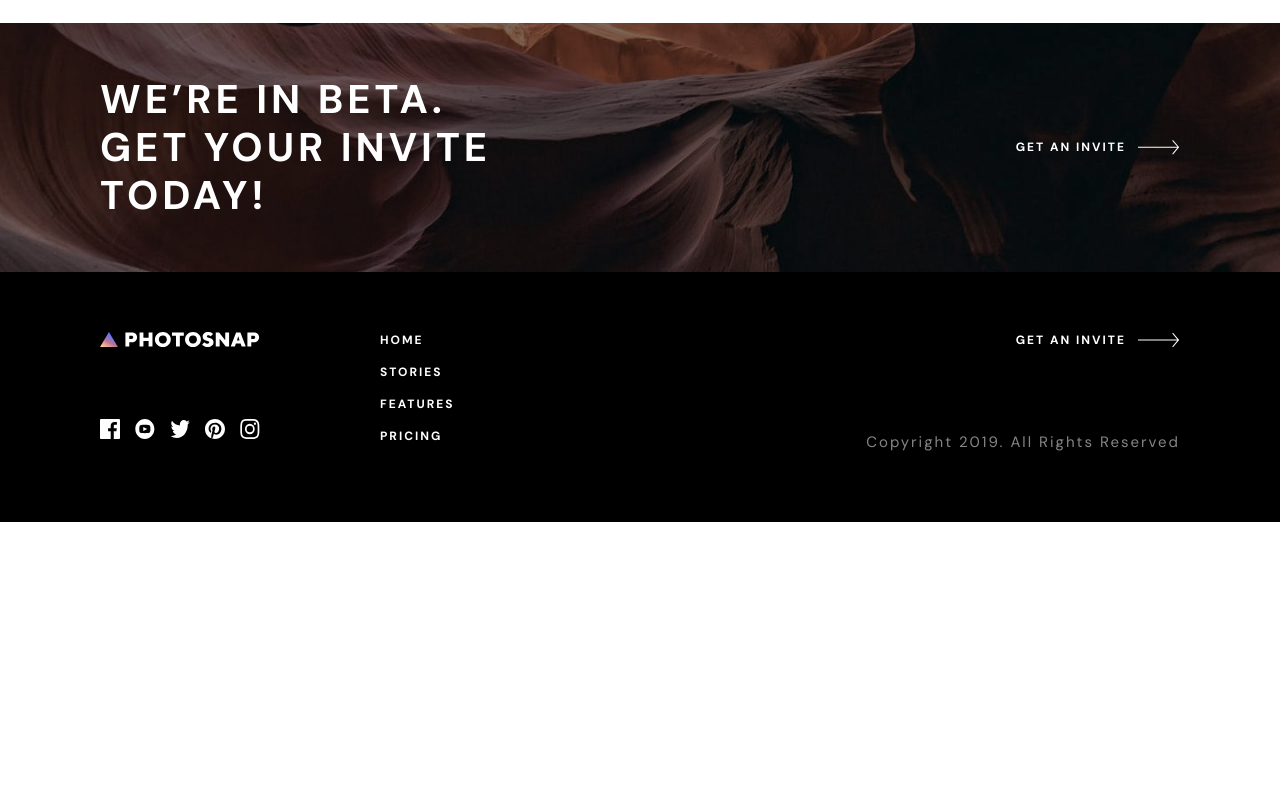
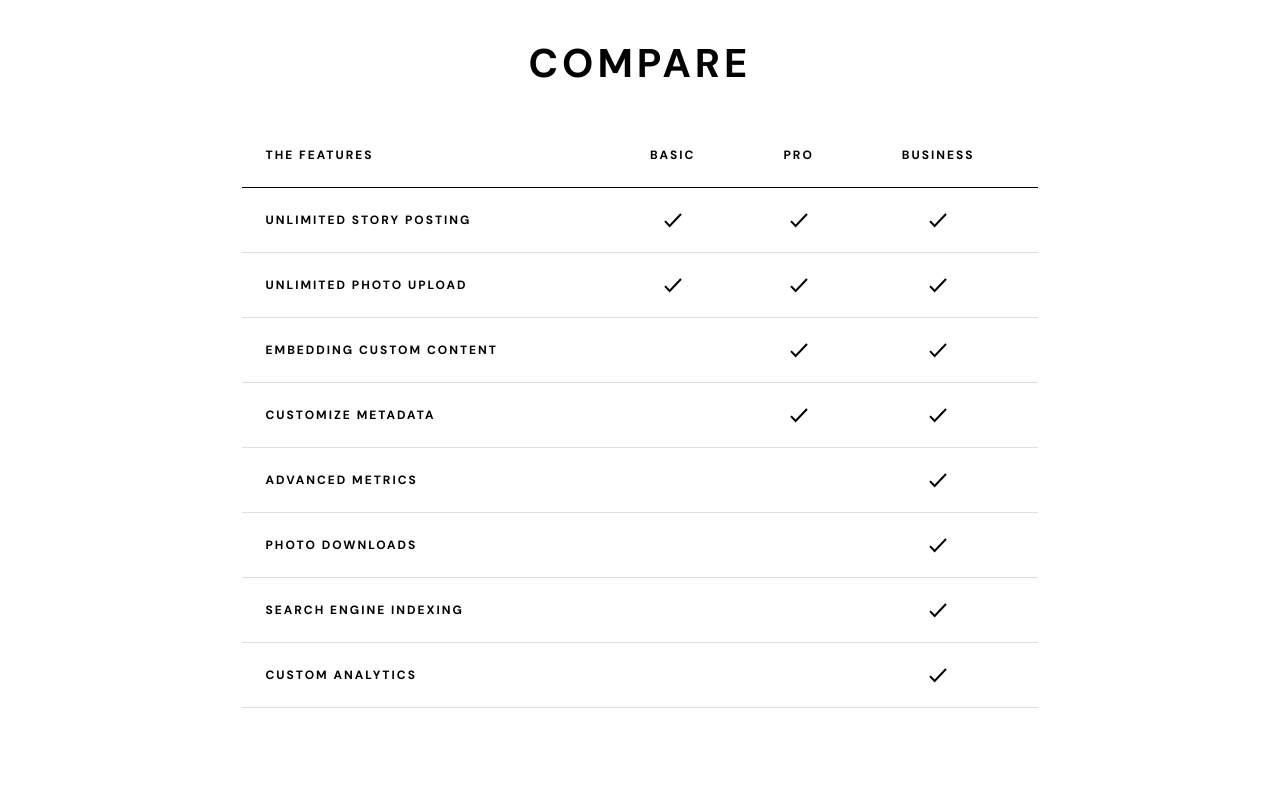
Before and after one commit to k2pbac/photosnap, a Next.js app: page /pricing in a window 1280 px wide. Shown: the part 1260-2060 px from the top of the page. Before the commit the page ends 1782 px from the top, so only its background shows below. Built offline with nearby package versions, Linux system fonts and the light colour scheme.

Commit message:
finish chart

```diff
--- a/src/app/main.scss
+++ b/src/app/main.scss
@@ -44,6 +44,7 @@ $filter: linear-gradient(-180deg, #ffc593 0%, #bc7198 52%, #5a77ff 100%);
 }
 
 @import "../components/pricing/input.scss";
+@import "../components/pricing/feature-chart.scss";
 @import "../components/navbar/navbar.scss";
 @import "../components/footer/footer.scss";
 @import "../components/card/card.scss";
--- a/src/app/pricing/page.tsx
+++ b/src/app/pricing/page.tsx
@@ -1,7 +1,7 @@
 import BetaContainer from "@/components/beta/beta-container";
 import Header from "@/components/header/header";
+import FeatureChart from "@/components/pricing/feature-chart";
 import PriceCardList from "@/components/pricing/price-card-list";
-
 export default function Pricing() {
   return (
     <div className="pricing-page">
@@ -13,7 +13,7 @@ export default function Pricing() {
         image={"/pricing/desktop/hero.jpg"}
       />
       <PriceCardList />
-
+      <FeatureChart />
       <BetaContainer />
     </div>
   );
--- /dev/null
+++ b/src/components/pricing/feature-chart.scss
@@ -0,0 +1,43 @@
+.feature-chart {
+  display: flex;
+  justify-content: center;
+  padding: 120px;
+  padding-top: 16px;
+  flex-direction: column;
+  align-items: center;
+
+  h2 {
+    @extend .header-font-large;
+    margin-bottom: 36px;
+  }
+
+  th,
+  td {
+    padding: 24px;
+  }
+
+  td:first-of-type {
+    padding-right: 128px;
+  }
+
+  td:not(:first-of-type),
+  th:not(:first-of-type) {
+    padding-right: 64px;
+    text-align: -moz-center;
+    text-align: -webkit-center;
+  }
+
+  th,
+  td {
+    @extend .header-font-small;
+    line-height: normal;
+  }
+
+  thead tr {
+    border-bottom: 1px solid black;
+    text-align: left;
+  }
+  tr {
+    border-bottom: 1px solid $light-grey;
+  }
+}
--- /dev/null
+++ b/src/components/pricing/feature-chart.tsx
@@ -0,0 +1,79 @@
+import featureData from "../../components/pricing/features.json";
+import kObj from "@/interface/features";
+
+export default function FeatureChart() {
+  const keys: (keyof kObj)[] = [
+    "UNLIMITED STORY POSTING",
+    "UNLIMITED PHOTO UPLOAD",
+    "EMBEDDING CUSTOM CONTENT",
+    "CUSTOMIZE METADATA",
+    "ADVANCED METRICS",
+    "PHOTO DOWNLOADS",
+    "SEARCH ENGINE INDEXING",
+    "CUSTOM ANALYTICS",
+  ];
+
+  return (
+    <div className="feature-chart">
+      <h2>COMPARE</h2>
+      <table>
+        <thead>
+          <tr>
+            <th>THE FEATURES</th>
+            <th>BASIC</th>
+            <th>PRO</th>
+            <th>BUSINESS</th>
+          </tr>
+        </thead>
+        <tbody>
+          {featureData.map((feature, index) => {
+            const currentKey = keys[index];
+
+            return (
+              <tr key={Math.random() * 100}>
+                {Array.from({ length: 4 }, (_, key) => {
+                  if (key === 0)
+                    return <td key={Math.random() * 100}>{currentKey}</td>;
+                  else if (
+                    key === 1 &&
+                    !!featureData[index][keys[index]]?.Basic
+                  )
+                    return (
+                      <td key={Math.random() * 100}>
+                        <img
+                          src="/pricing/desktop/check.svg"
+                          alt="checkmark-icon"
+                        />
+                      </td>
+                    );
+                  else if (key === 2 && !!featureData[index][keys[index]]?.Pro)
+                    return (
+                      <td key={Math.random() * 100}>
+                        <img
+                          src="/pricing/desktop/check.svg"
+                          alt="checkmark-icon"
+                        />
+                      </td>
+                    );
+                  else if (
+                    key === 3 &&
+                    !!featureData[index][keys[index]]?.Business
+                  )
+                    return (
+                      <td key={Math.random() * 100}>
+                        <img
+                          src="/pricing/desktop/check.svg"
+                          alt="checkmark-icon"
+                        />
+                      </td>
+                    );
+                  else return <td key={Math.random() * 100}></td>;
+                })}
+              </tr>
+            );
+          })}
+        </tbody>
+      </table>
+    </div>
+  );
+}
--- /dev/null
+++ b/src/interface/features.tsx
@@ -0,0 +1,16 @@
+export default interface kObj {
+  "UNLIMITED STORY POSTING": deeperKObj;
+  "UNLIMITED PHOTO UPLOAD": deeperKObj;
+  "EMBEDDING CUSTOM CONTENT": deeperKObj;
+  "CUSTOMIZE METADATA": deeperKObj;
+  "ADVANCED METRICS": deeperKObj;
+  "PHOTO DOWNLOADS": deeperKObj;
+  "SEARCH ENGINE INDEXING": deeperKObj;
+  "CUSTOM ANALYTICS": deeperKObj;
+}
+
+interface deeperKObj {
+  Basic: boolean;
+  Pro: boolean;
+  Business: boolean;
+}
```
Also changed, not shown: src/components/pricing/features.json (+16 -0 lines).
